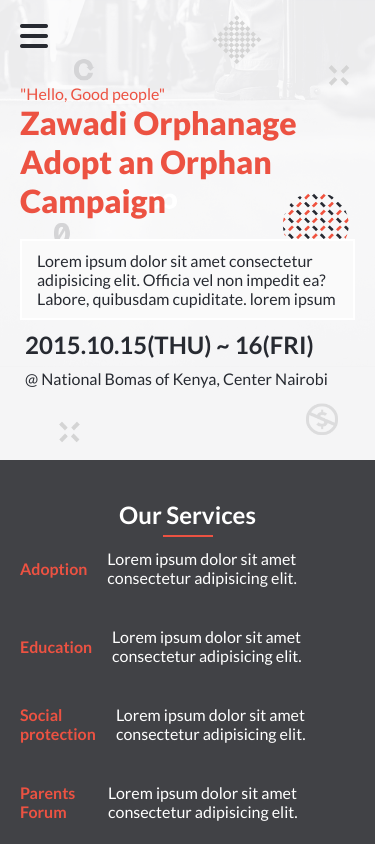
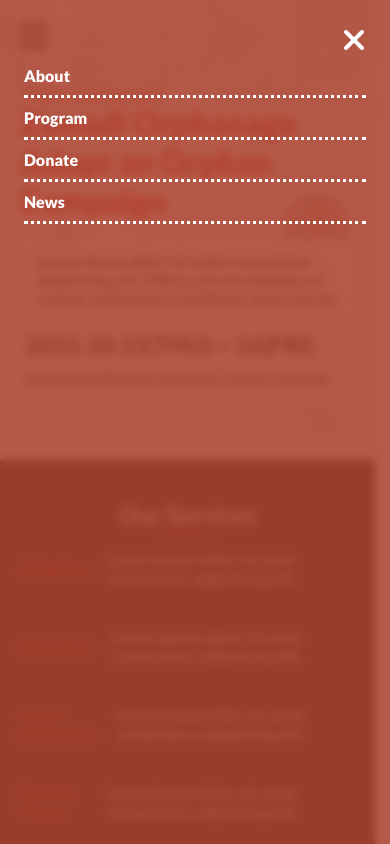
Before and after one commit to Felix45/adopt-an-orphan, a website: page index.html in a window 390 px wide. Both pictures are taken after a click on the element 187 px from the left and 36 px from the top of the page. Shown: the top 844 px of the page. Drawn offline with Linux system fonts and the light colour scheme.

Commit message:
Add css styles to style mobile menu

```diff
--- a/assets/styles/app.css
+++ b/assets/styles/app.css
@@ -40,9 +40,18 @@
   align-items: flex-end;
 }
 
+.fixed {
+  overflow: hidden;
+}
+
 ul,
 ol {
   list-style-type: none;
+}
+
+a {
+  color: #fff;
+  text-decoration: none;
 }
 
 img {
@@ -291,3 +300,24 @@
   width: 100px;
   filter: grayscale(1);
 }
+
+.mobile-menu {
+  color: #fff;
+  font-weight: 900;
+  position: fixed;
+  display: flex;
+  flex-direction: column;
+  top: 0;
+  left: 0;
+  right: 0;
+  bottom: 0;
+  z-index: 2;
+  backdrop-filter: blur(4.5px);
+  background-color: rgba(169, 60, 40,0.85);
+}
+
+.mobile-menu a {
+  display: block;
+  padding: 10px 0 10px 0;
+  border-bottom: 3px dotted #fff;
+}
```
